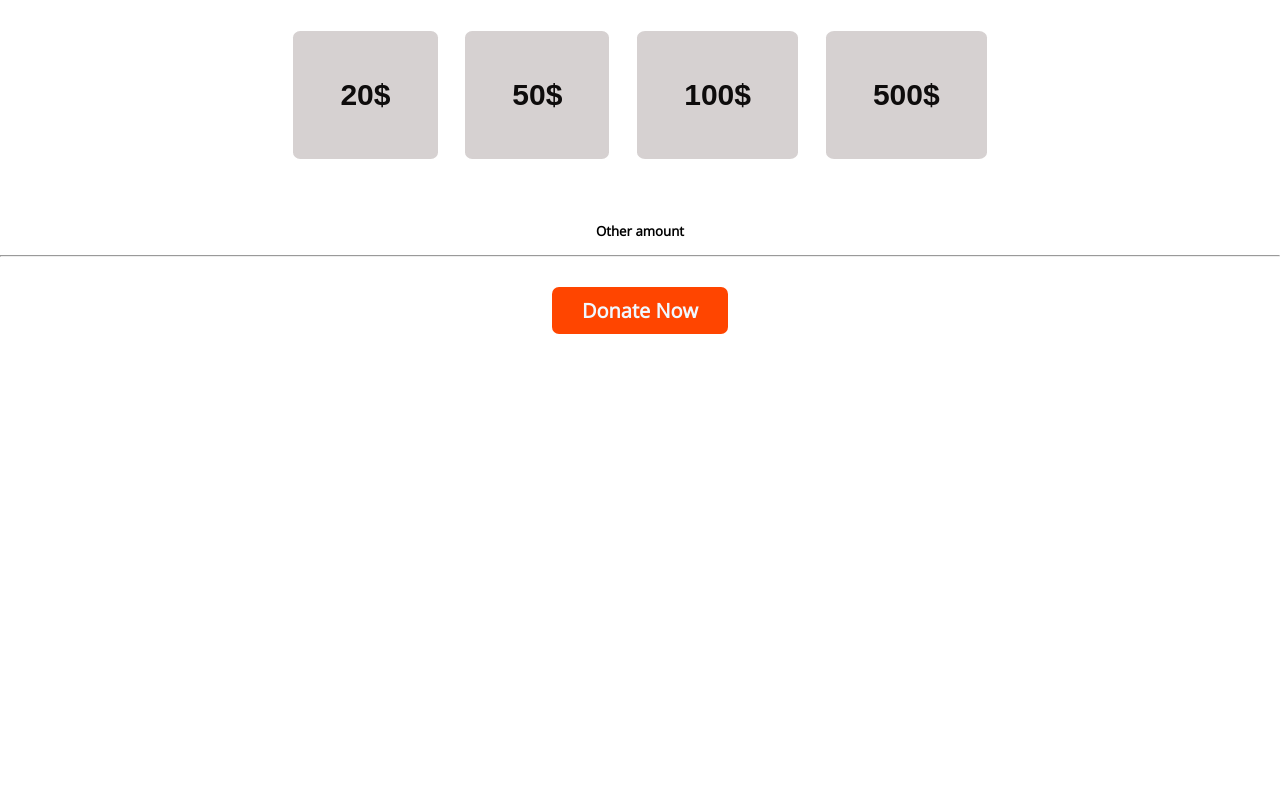
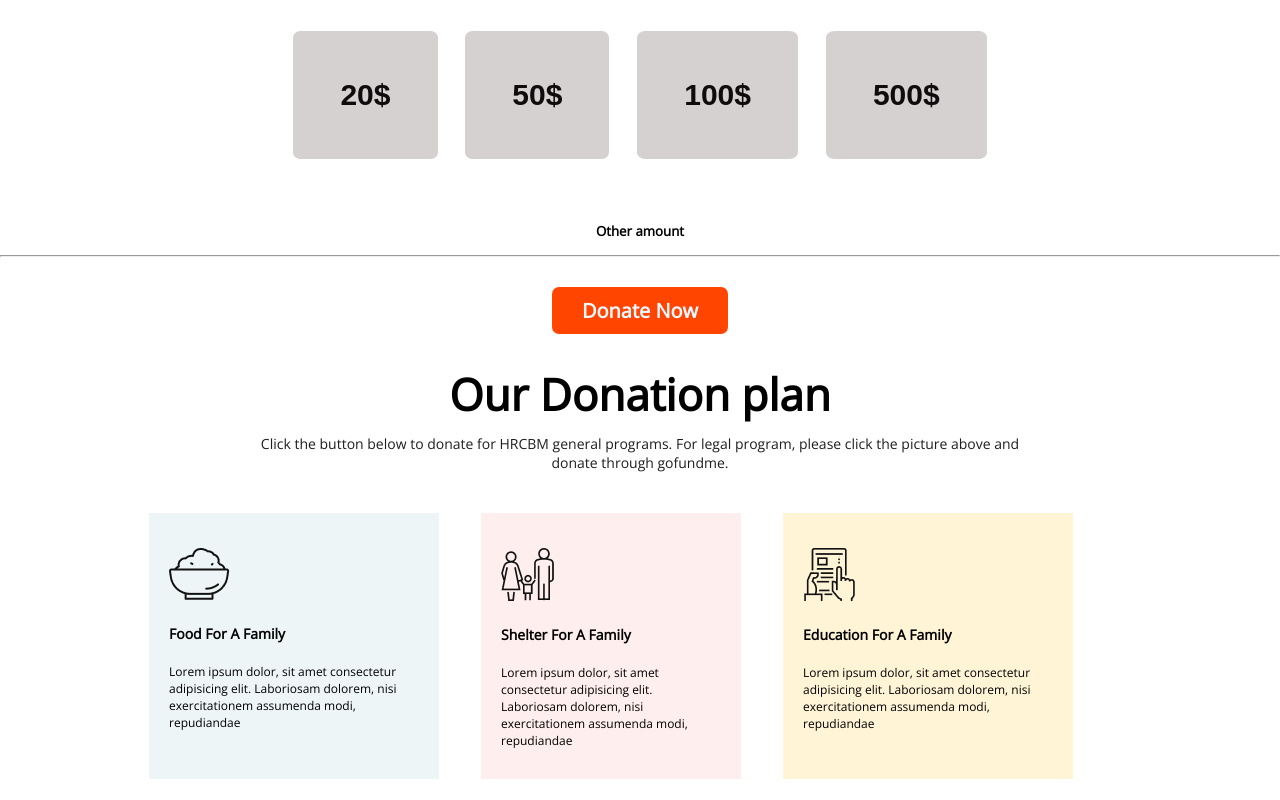
Before and after one commit to Tanmoysana/Milestone-1-Assignment, a plain HTML site: page index.html in a window 1280 px wide. Shown: the part 1015-1815 px from the top of the page. Before the commit the page ends 1379 px from the top, so only its background shows below. Drawn offline with nearby package versions, Linux system fonts and the light colour scheme.

Commit message:
box completed

```diff
--- a/index.html
+++ b/index.html
@@ -48,6 +48,42 @@
            <div class="bttnns-box"> <a class="btn"href="https://github.com/Tanmoysana" target="_blank"  rel="Donate">Donate Now</a></div>
 
     </section>
+    <section class="part1">
+        <div class="section3-div1">
+                <h2>Our Donation plan</h2>
+
+        </div>
+        <div class="section3-div2">
+                <p> <p class="p2">Click the button below to donate for HRCBM general programs. For legal program, please click the picture above and donate through gofundme.</p></p>
+
+        </div>
+        <div class="box">
+            <div class="food-box">
+                <img class="box-pic" src="icon/food.png" alt="food">
+                <h3>Food For A Family</h3>
+                <p class="box-p">Lorem ipsum dolor, sit amet consectetur adipisicing elit. Laboriosam dolorem, nisi exercitationem assumenda modi, repudiandae</p>
+            </div>
+            <div class="shelter-box">
+                <img class="box-pic" src="icon/shelter.png" alt="shelter">
+                <h3>Shelter For A Family</h3>
+                <p class="box-p">Lorem ipsum dolor, sit amet consectetur adipisicing elit. Laboriosam dolorem, nisi exercitationem assumenda modi, repudiandae</p>
+            </div>
+            <div class=" education-box">
+                <img class="box-pic" src="icon/Frame-1.png" alt="frame">
+                <h3>Education For A Family</h3>
+                <p class="box-p">Lorem ipsum dolor, sit amet consectetur adipisicing elit. Laboriosam dolorem, nisi exercitationem assumenda modi, repudiandae</p>
+            </div>
+        </div>
+
+    </section>
+    <section>
+        <div></div>
+        <div></div>
+    </section>
+    <section>
+        <div></div>
+        <div></div>
+    </section>
    </div>
 </body>
 </html>
--- a/style.css
+++ b/style.css
@@ -81,3 +81,48 @@ h5{
 .bttnns-box{
     margin: 40px;
 }
+.food-box{
+    width: 250px;
+    border: 1px solid rgb(255, 255, 255);
+    padding: 20px;
+    margin: 20px;
+    text-align: left;
+  background-color: #EDF5F6;
+  font-size: 12px;
+}
+.shelter-box{
+    width:  220px;
+    border: 1px solid rgb(255, 255, 255);
+    padding: 20px;
+    margin: 20px;
+    background-color: #FFEEEE;
+    text-align: left;
+    font-size: 12px;
+}
+.education-box{
+    width:  250px;
+    border: 1px solid rgb(255, 255, 255);
+    padding: 20px;
+    margin: 20px;
+    background-color: #FFF4D6;
+    text-align: left;
+    font-size: 12px;
+}
+.box{
+   display: flex;
+   width: 80% ;
+   margin:  0 auto;
+}
+h3{
+    padding-top: 10px;
+    padding-bottom: 10px;
+}
+.box-pic{
+    padding-top: 15px;
+    padding-bottom:10px ;
+}
+.box-p{
+    padding-top: 10px;
+    padding-bottom: 10px;
+}
+}
```
Also changed, not shown: icon/Frame-1.png (added), icon/food.png (added), icon/shelter.png (added).
